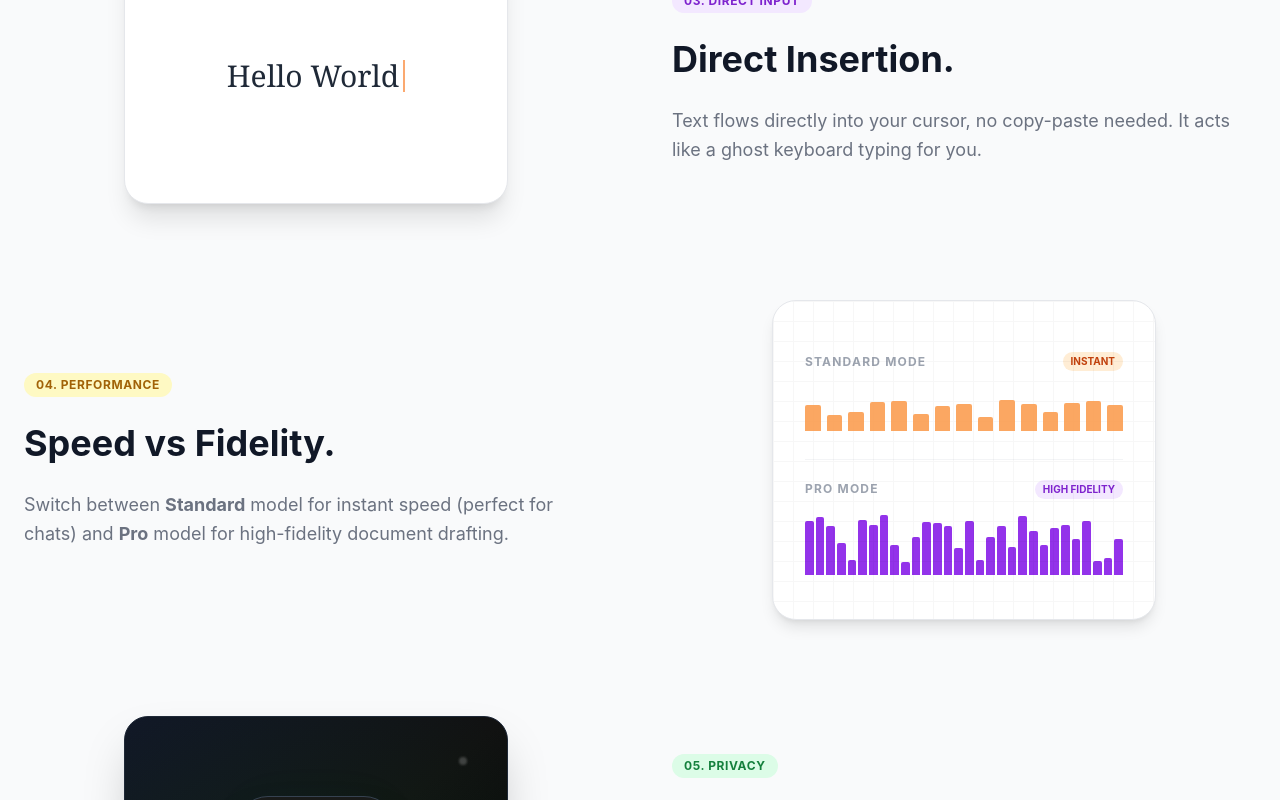
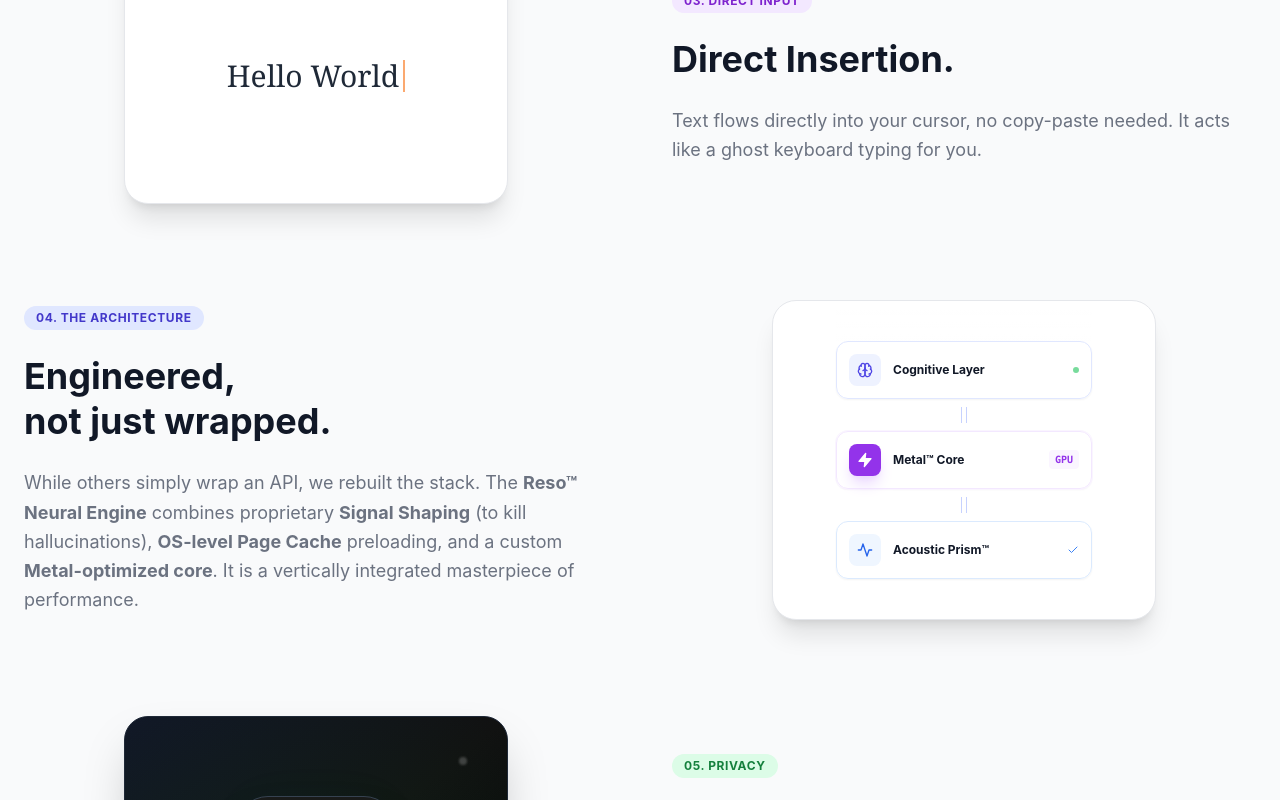
Before and after one commit to yg1112/ResoWebsite, a React (Vite) app: page / in a window 1280 px wide. Shown: the part 1671-2471 px from the top of the page. Built offline with nearby package versions, Linux system fonts and the light colour scheme; the HTML template or start-up script is replaced by a standard one.

Commit message:
Update Features.jsx

```diff
--- a/src/components/Features.jsx
+++ b/src/components/Features.jsx
@@ -113,49 +113,84 @@
           </div>
         </div>
 
-        {/* Pillar 4: Dual Engine Power */}
+        {/* Pillar 4: The Full-Stack Engine */}
         <div className="flex flex-col md:flex-row items-center gap-16">
           <div className="flex-1 space-y-6">
-            <div className="inline-flex items-center gap-2 px-3 py-1 bg-yellow-100 text-yellow-700 rounded-full text-xs font-bold uppercase tracking-wider">
-              04. Performance
+            <div className="inline-flex items-center gap-2 px-3 py-1 bg-indigo-100 text-indigo-700 rounded-full text-xs font-bold uppercase tracking-wider">
+              04. The Architecture
             </div>
-            <h3 className="text-4xl font-bold text-gray-900 leading-tight">Speed vs Fidelity.</h3>
+            <h3 className="text-4xl font-bold text-gray-900 leading-tight">Engineered,<br/>not just wrapped.</h3>
             <p className="text-lg text-gray-500 leading-relaxed">
-              Switch between <strong>Standard</strong> model for instant speed (perfect for chats) and <strong>Pro</strong> model for high-fidelity document drafting.
+              While others simply wrap an API, we rebuilt the stack.
+              The <strong>Reso™ Neural Engine</strong> combines proprietary <strong>Signal Shaping</strong> (to kill hallucinations), <strong>OS-level Page Cache</strong> preloading, and a custom <strong>Metal-optimized core</strong>.
+              It is a vertically integrated masterpiece of performance.
             </p>
           </div>
           <div className="flex-1 flex justify-center">
-            <div className="bg-white rounded-3xl border border-gray-200 shadow-lg flex flex-col p-8 relative overflow-hidden w-full max-w-sm h-80">
-              {/* Background Grid */}
-              <div className="absolute inset-0 opacity-[0.03]" style={{backgroundImage: 'linear-gradient(#000 1px, transparent 1px), linear-gradient(90deg, #000 1px, transparent 1px)', backgroundSize: '20px 20px'}}></div>
+            {/* CARD CONTAINER */}
+            <div className="bg-white rounded-3xl border border-gray-200 shadow-xl flex items-center justify-center relative overflow-hidden w-full max-w-sm h-80 group">
 
-              {/* Standard Mode */}
-              <div className="flex-1 flex flex-col justify-center gap-3">
-                <div className="flex justify-between items-center">
-                  <span className="text-xs font-bold text-gray-400 uppercase tracking-widest">Standard Mode</span>
-                  <span className="px-2 py-0.5 bg-orange-100 text-orange-700 text-[10px] font-bold rounded-full">INSTANT</span>
+              {/* Subtle Tech Grid Background */}
+              <div className="absolute inset-0 opacity-[0.05]" style={{backgroundImage: 'linear-gradient(#4f46e5 0.5px, transparent 0.5px), linear-gradient(90deg, #4f46e5 0.5px, transparent 0.5px)', backgroundSize: '20px 20px'}}></div>
+
+              {/* THE ENGINE STACK VISUALIZATION */}
+              <div className="relative z-10 w-64 flex flex-col gap-2">
+
+                {/* Layer 3: Cognitive (Top) */}
+                <div className="bg-white/80 backdrop-blur-sm border border-indigo-100 rounded-xl p-3 flex items-center justify-between shadow-sm group-hover:-translate-y-1 transition-transform duration-500">
+                  <div className="flex items-center gap-3">
+                    <div className="w-8 h-8 rounded-lg bg-indigo-50 flex items-center justify-center text-indigo-600">
+                      <Brain size={16} />
+                    </div>
+                    <div>
+                      <div className="text-xs font-bold text-gray-900">Cognitive Layer</div>
+                    </div>
+                  </div>
+                  <div className="w-1.5 h-1.5 rounded-full bg-green-500 animate-pulse"></div>
                 </div>
-                <div className="h-12 flex items-end gap-1.5 opacity-80">
-                  {[...Array(15)].map((_, i) => (
-                    <div key={i} className="w-full bg-orange-400 rounded-t-sm" style={{height: `${30 + Math.random() * 40}%`}}></div>
-                  ))}
+
+                {/* Connecting Lines */}
+                <div className="h-4 flex justify-center gap-1">
+                  <div className="w-px h-full bg-indigo-200"></div>
+                  <div className="w-px h-full bg-indigo-200"></div>
                 </div>
+
+                {/* Layer 2: Compute (Middle) */}
+                <div className="bg-white/80 backdrop-blur-sm border border-purple-100 rounded-xl p-3 flex items-center justify-between shadow-sm group-hover:scale-105 transition-transform duration-500 z-10 ring-1 ring-purple-50">
+                  <div className="flex items-center gap-3">
+                    <div className="w-8 h-8 rounded-lg bg-purple-600 flex items-center justify-center text-white shadow-lg shadow-purple-200">
+                      <Zap size={16} fill="currentColor" />
+                    </div>
+                    <div>
+                      <div className="text-xs font-bold text-gray-900">Metal™ Core</div>
+                    </div>
+                  </div>
+                  <div className="text-[10px] font-mono font-bold text-purple-600 bg-purple-50 px-1.5 py-0.5 rounded">GPU</div>
+                </div>
+
+                {/* Connecting Lines */}
+                <div className="h-4 flex justify-center gap-1">
+                  <div className="w-px h-full bg-indigo-200"></div>
+                  <div className="w-px h-full bg-indigo-200"></div>
+                </div>
+
+                {/* Layer 1: Acoustic (Bottom) */}
+                <div className="bg-white/80 backdrop-blur-sm border border-blue-100 rounded-xl p-3 flex items-center justify-between shadow-sm group-hover:translate-y-1 transition-transform duration-500">
+                  <div className="flex items-center gap-3">
+                    <div className="w-8 h-8 rounded-lg bg-blue-50 flex items-center justify-center text-blue-600">
+                      <Activity size={16} />
+                    </div>
+                    <div>
+                      <div className="text-xs font-bold text-gray-900">Acoustic Prism™</div>
+                    </div>
+                  </div>
+                  <Check size={12} className="text-blue-500" />
+                </div>
+
+                {/* Scanning Light Effect Overlay */}
+                <div className="absolute inset-0 bg-gradient-to-b from-transparent via-white/50 to-transparent h-full w-full -translate-y-full group-hover:translate-y-full transition-transform duration-1000 ease-in-out pointer-events-none"></div>
               </div>
 
-              <div className="h-px w-full bg-gray-100 my-2"></div>
-
-              {/* Pro Mode */}
-              <div className="flex-1 flex flex-col justify-center gap-3">
-                <div className="flex justify-between items-center">
-                  <span className="text-xs font-bold text-gray-400 uppercase tracking-widest">Pro Mode</span>
-                  <span className="px-2 py-0.5 bg-purple-100 text-purple-700 text-[10px] font-bold rounded-full">HIGH FIDELITY</span>
-                </div>
-                <div className="h-16 flex items-end gap-[2px]">
-                  {[...Array(30)].map((_, i) => (
-                    <div key={i} className="w-full bg-purple-600 rounded-t-sm" style={{height: `${20 + Math.random() * 80}%`}}></div>
-                  ))}
-                </div>
-              </div>
             </div>
           </div>
         </div>
```
